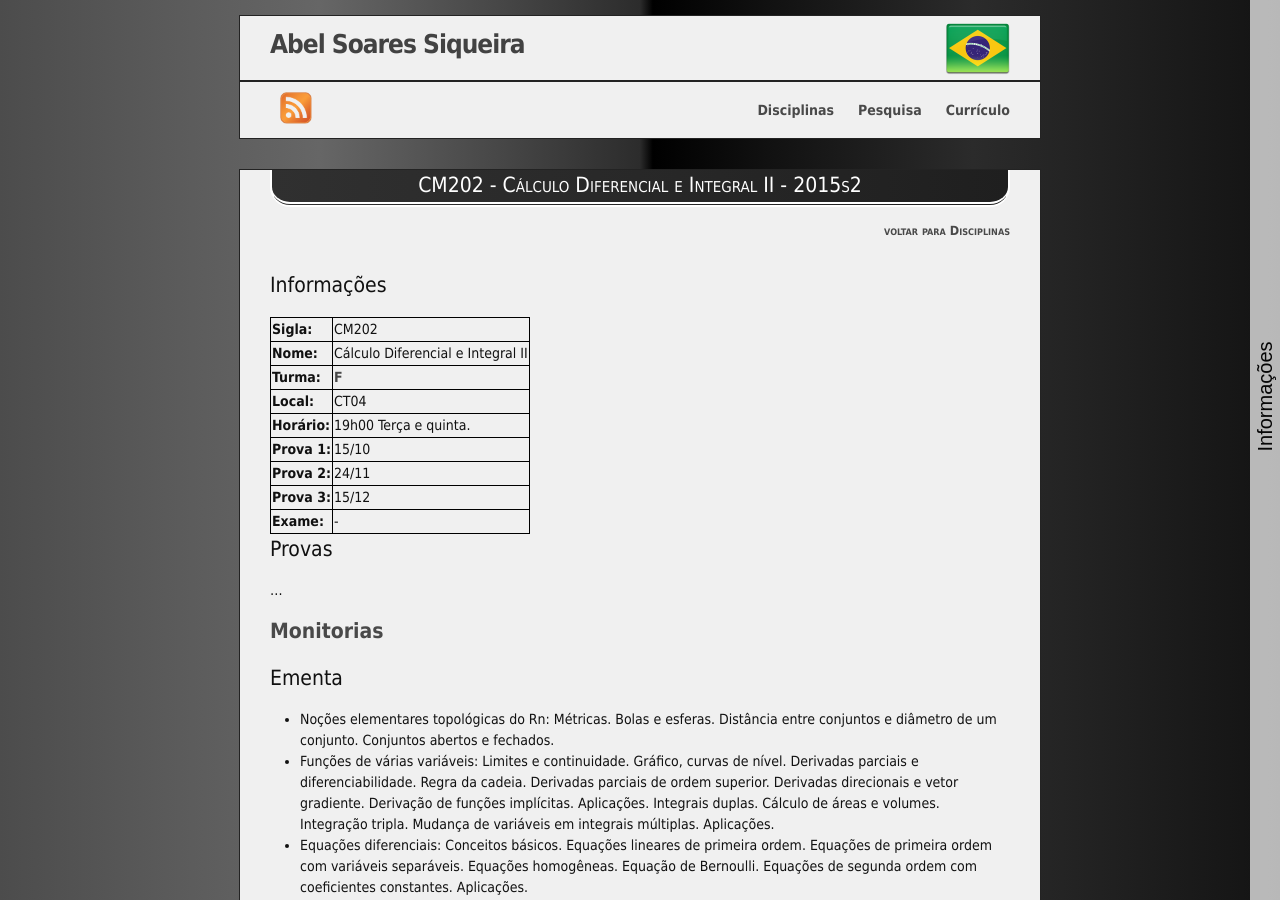
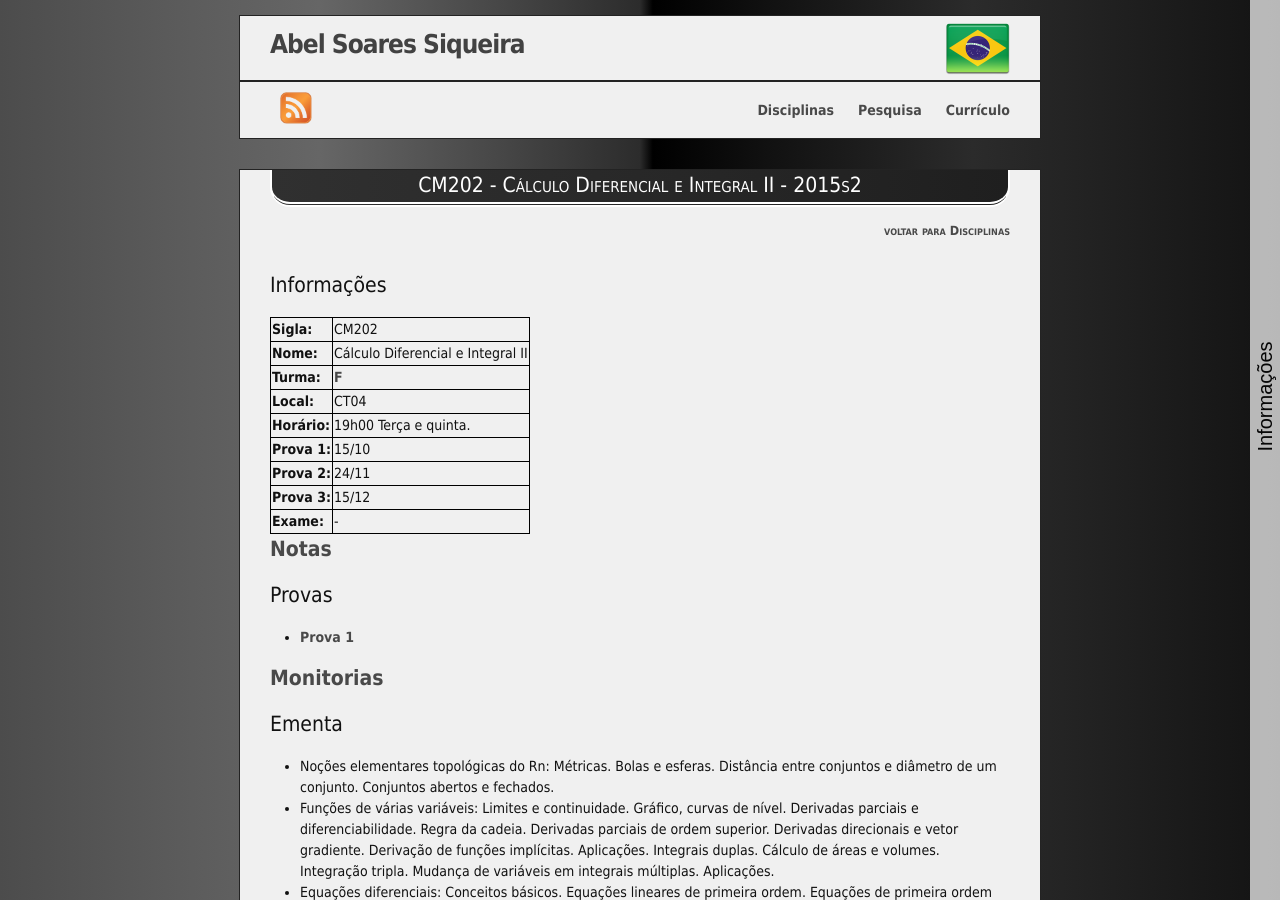
Before and after one commit to abelsiqueira/abelsiqueira.github.io-old, a Jekyll site: the page built from _posts/br/2015-08-02-cm202-calculo-diferencial-e-integral-II-2015-s2.markdown, in a window 1280 px wide and 900 px high. Built offline with Jekyll 4.4.1, drawn with Linux system fonts in a browser that asks for light colours; nearby versions of some CDN libraries.

Commit message:
Adiciona prova 1 e notas de cm202 2015s2

```diff
--- a/_posts/br/2015-08-02-cm202-calculo-diferencial-e-integral-II-2015-s2.markdown
+++ b/_posts/br/2015-08-02-cm202-calculo-diferencial-e-integral-II-2015-s2.markdown
@@ -20,9 +20,12 @@ tag:        2015s2
   | **Prova 3:** | 15/12
   | **Exame:**   | -
 
+
+# [Notas]({{ site.baseurl }}/disciplinas/cm202/notas-2015s2.pdf)
+
 # Provas
 
-...
+  - [Prova 1]({{ site.baseurl }}/disciplinas/cm202/prova1-2015s2.pdf)
 
 # [Monitorias]({{ site.baseurl }}/assets/monitorias2015s2.pdf)
 
```
Also changed, not shown: 2 other files.
